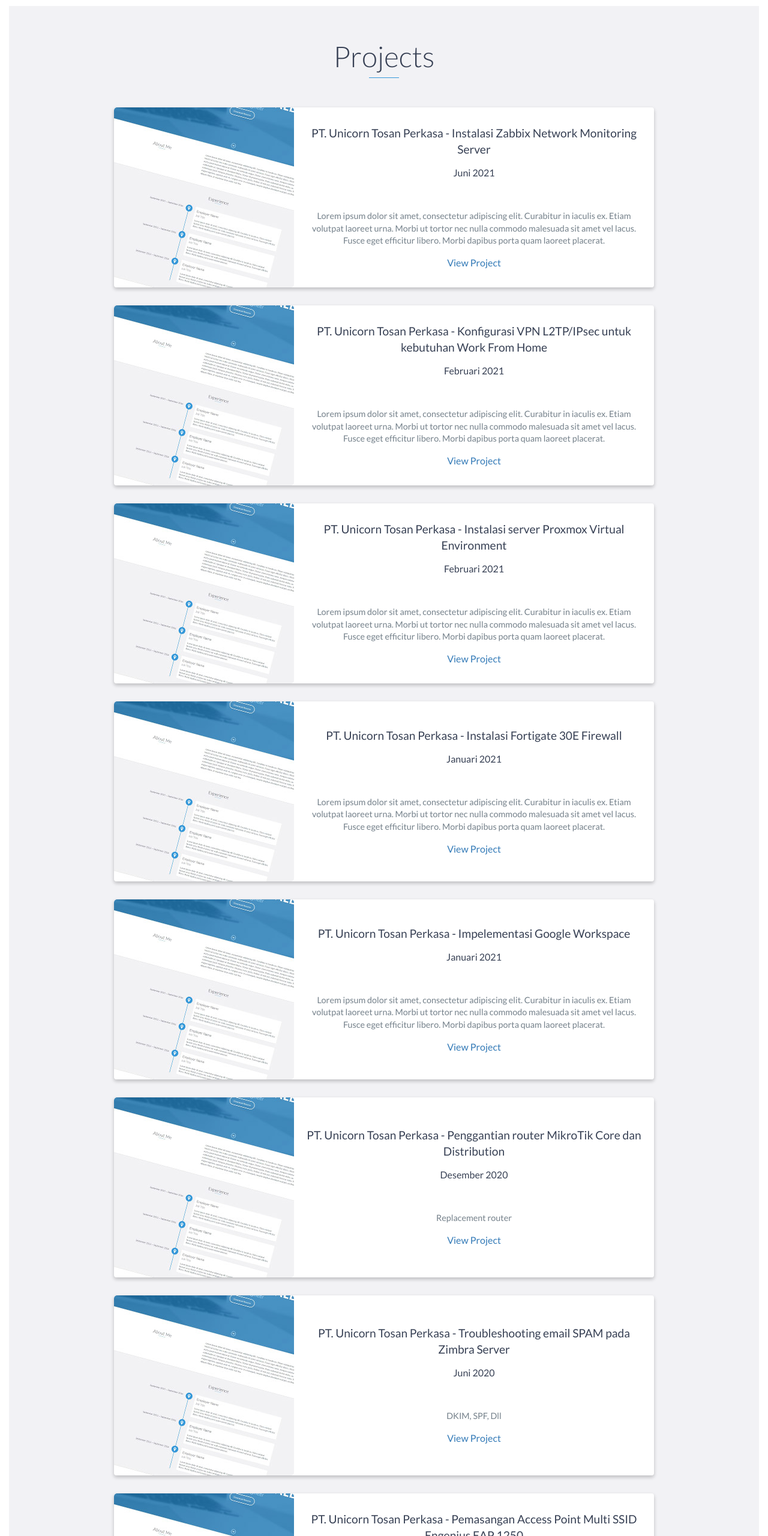
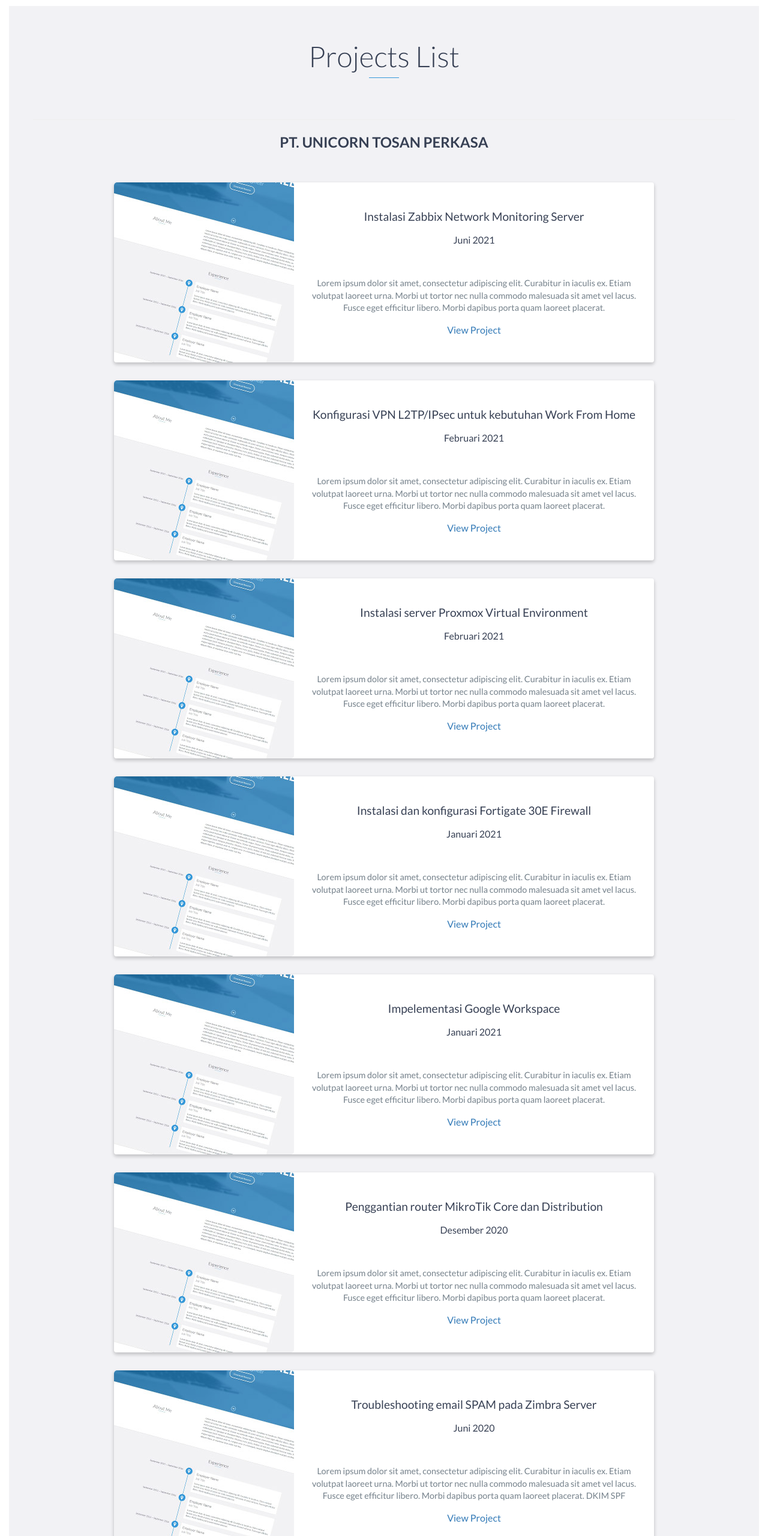
Before and after one commit to taufiqpsumarna/portfolio_old, a website: page index.html in a window 1280 px wide. Shown: the part 3228-5788 px from the top of the page at 60% size. Drawn offline with nearby package versions, Linux system fonts and the light colour scheme.

Commit message:
Update
Pemisahan project berdasarkan tempat

```diff
--- a/css/styles.css
+++ b/css/styles.css
@@ -616,6 +616,7 @@
 	margin: 0 0 15px 0
 }
 
+
 .project-info p {
 	color: #74808a;
 	margin: 0 0 15px 0;
--- a/index.html
+++ b/index.html
@@ -182,16 +182,18 @@
 	</div>
 
     <div id="projects" class="background-alt">
-        <h2 class="heading">Projects</h2>
+        <h2 class="heading">Projects List</h2>
         <div class="container">
 		<div class="row">
+		<hr>
+		<h2>PT. UNICORN TOSAN PERKASA</h2>
                 <div class="project shadow-large">
                     <div class="project-image">
                         <img src="images/project.jpg" />
                     </div>
                     <!-- End .project-image -->
                     <div class="project-info">
-                        <h3>PT. Unicorn Tosan Perkasa - Instalasi Zabbix Network Monitoring Server</h3>
+                        <h3>Instalasi Zabbix Network Monitoring Server</h3>
 						<h2>Juni 2021</h2>
                         <p>
                             Lorem ipsum dolor sit amet, consectetur adipiscing elit. Curabitur in iaculis ex. Etiam volutpat laoreet urna. Morbi ut tortor nec nulla commodo malesuada sit amet vel lacus. Fusce eget efficitur libero. Morbi dapibus porta quam laoreet placerat.
@@ -206,7 +208,7 @@
                     </div>
                     <!-- End .project-image -->
                     <div class="project-info">
-                        <h3>PT. Unicorn Tosan Perkasa - Konfigurasi VPN L2TP/IPsec untuk kebutuhan Work From Home</h3>
+                        <h3>Konfigurasi VPN L2TP/IPsec untuk kebutuhan Work From Home</h3>
 						<h2>Februari 2021</h2>
                         <p>
                             Lorem ipsum dolor sit amet, consectetur adipiscing elit. Curabitur in iaculis ex. Etiam volutpat laoreet urna. Morbi ut tortor nec nulla commodo malesuada sit amet vel lacus. Fusce eget efficitur libero. Morbi dapibus porta quam laoreet placerat.
@@ -216,15 +218,13 @@
 					</div>
                     <!-- End .project-info -->
               <!-- End .project -->
-
-
                 <div class="project shadow-large">
                     <div class="project-image">
                         <img src="images/project.jpg" />
                     </div>
                     <!-- End .project-image -->
                     <div class="project-info">
-                        <h3>PT. Unicorn Tosan Perkasa - Instalasi server Proxmox Virtual Environment</h3>
+                        <h3>Instalasi server Proxmox Virtual Environment</h3>
 						<h2>Februari 2021</h2>
                         <p>
                             Lorem ipsum dolor sit amet, consectetur adipiscing elit. Curabitur in iaculis ex. Etiam volutpat laoreet urna. Morbi ut tortor nec nulla commodo malesuada sit amet vel lacus. Fusce eget efficitur libero. Morbi dapibus porta quam laoreet placerat.
@@ -239,7 +239,7 @@
                     </div>
                     <!-- End .project-image -->
                     <div class="project-info">
-                        <h3>PT. Unicorn Tosan Perkasa - Instalasi Fortigate 30E Firewall</h3>
+                        <h3>Instalasi dan konfigurasi Fortigate 30E Firewall</h3>
 						<h2>Januari 2021</h2>
                         <p>
                             Lorem ipsum dolor sit amet, consectetur adipiscing elit. Curabitur in iaculis ex. Etiam volutpat laoreet urna. Morbi ut tortor nec nulla commodo malesuada sit amet vel lacus. Fusce eget efficitur libero. Morbi dapibus porta quam laoreet placerat.
@@ -255,7 +255,7 @@
                     </div>
                     <!-- End .project-image -->
                     <div class="project-info">
-                        <h3>PT. Unicorn Tosan Perkasa - Impelementasi Google Workspace</h3>
+                        <h3>Impelementasi Google Workspace</h3>
 						<h2>Januari 2021</h2>
                         <p>
                             Lorem ipsum dolor sit amet, consectetur adipiscing elit. Curabitur in iaculis ex. Etiam volutpat laoreet urna. Morbi ut tortor nec nulla commodo malesuada sit amet vel lacus. Fusce eget efficitur libero. Morbi dapibus porta quam laoreet placerat.
@@ -265,44 +265,45 @@
 					</div>
                     <!-- End .project-info -->
 
-                <!-- End .project -->
                 <div class="project shadow-large">
                     <div class="project-image">
                         <img src="images/project.jpg" />
                     </div>
                     <!-- End .project-image -->
                     <div class="project-info">
-                        <h3>PT. Unicorn Tosan Perkasa - Penggantian router MikroTik Core dan Distribution</h3>
+                        <h3>Penggantian router MikroTik Core dan Distribution</h3>
 						<h2>Desember 2020</h2>
                         <p>
-                            Replacement router
+                            Lorem ipsum dolor sit amet, consectetur adipiscing elit. Curabitur in iaculis ex. Etiam volutpat laoreet urna. Morbi ut tortor nec nulla commodo malesuada sit amet vel lacus. Fusce eget efficitur libero. Morbi dapibus porta quam laoreet placerat.
                         </p>
                         <a href="project/project.html" target="_blank">View Project</a>
                     </div>
 					</div>
                     <!-- End .project-info -->
+
 					<div class="project shadow-large">
                     <div class="project-image">
                         <img src="images/project.jpg" />
                     </div>
                     <!-- End .project-image -->
                     <div class="project-info">
-                        <h3>PT. Unicorn Tosan Perkasa - Troubleshooting email SPAM pada Zimbra Server</h3>
+                        <h3>Troubleshooting email SPAM pada Zimbra Server</h3>
 						<h2>Juni 2020</h2>
                         <p>
-                            DKIM, SPF, Dll
+                            Lorem ipsum dolor sit amet, consectetur adipiscing elit. Curabitur in iaculis ex. Etiam volutpat laoreet urna. Morbi ut tortor nec nulla commodo malesuada sit amet vel lacus. Fusce eget efficitur libero. Morbi dapibus porta quam laoreet placerat. DKIM SPF
                         </p>
                         <a href="project/project.html" target="_blank">View Project</a>
                     </div>
 					</div>
                     <!-- End .project-info -->
+
                 <div class="project shadow-large">
                     <div class="project-image">
                         <img src="images/project.jpg" />
                     </div>
                     <!-- End .project-image -->
                     <div class="project-info">
-                        <h3>PT. Unicorn Tosan Perkasa - Pemasangan Access Point Multi SSID Engenius EAP 1250</h3>
+                        <h3>Pemasangan Access Point Multi SSID Engenius EAP 1250</h3>
 						<h2>Juni 2020</h2>
                         <p>
                             Lorem ipsum dolor sit amet, consectetur adipiscing elit. Curabitur in iaculis ex. Etiam volutpat laoreet urna. Morbi ut tortor nec nulla commodo malesuada sit amet vel lacus. Fusce eget efficitur libero. Morbi dapibus porta quam laoreet placerat.
@@ -319,7 +320,7 @@
                     </div>
                     <!-- End .project-image -->
                     <div class="project-info">
-                        <h3>PT. Unicorn Tosan Perkasa - Desain infrastruktur jaringan Work From Home</h3>
+                        <h3>Desain infrastruktur jaringan Work From Home</h3>
 						<h2>Januari 2020</h2>
                         <p>
                             Lorem ipsum dolor sit amet, consectetur adipiscing elit. Curabitur in iaculis ex. Etiam volutpat laoreet urna. Morbi ut tortor nec nulla commodo malesuada sit amet vel lacus. Fusce eget efficitur libero. Morbi dapibus porta quam laoreet placerat.
@@ -335,7 +336,7 @@
                     </div>
                     <!-- End .project-image -->
                     <div class="project-info">
-                        <h3>PT. Unicorn Tosan Perkasa - Optimalisasi Bandwidth Internet</h3>
+                        <h3>Optimalisasi Bandwidth Internet kantor</h3>
 						<h2>Januari 2020</h2>
                         <p>
                             Lorem ipsum dolor sit amet, consectetur adipiscing elit. Curabitur in iaculis ex. Etiam volutpat laoreet urna. Morbi ut tortor nec nulla commodo malesuada sit amet vel lacus. Fusce eget efficitur libero. Morbi dapibus porta quam laoreet placerat.
@@ -351,7 +352,7 @@
                     </div>
                     <!-- End .project-image -->
                     <div class="project-info">
-                        <h3>PT. Unicorn Tosan Perkasa - Desain ruangan video conference</h3>
+                        <h3>Desain infrastruktur kebutuhan video conference room</h3>
 						<h2>Desember 2019</h2>
                         <p>
                             Lorem ipsum dolor sit amet, consectetur adipiscing elit. Curabitur in iaculis ex. Etiam volutpat laoreet urna. Morbi ut tortor nec nulla commodo malesuada sit amet vel lacus. Fusce eget efficitur libero. Morbi dapibus porta quam laoreet placerat.
@@ -361,6 +362,9 @@
 					</div>
                    <!-- End .project-info -->
                 <!-- End .project -->
+				<hr>
+				<h2>FREELANCE</h2>
+
                 <div class="project shadow-large">
                     <div class="project-image">
                         <img src="images/project.jpg" />
@@ -377,13 +381,16 @@
 					 </div>
                     <!-- End .project-info -->
                 <!-- End .project -->
+
+				<hr>
+				<h2>SMKN 2 BALEENDAH</h2>
                 <div class="project shadow-large">
                     <div class="project-image">
                         <img src="images/project.jpg" />
                     </div>
                     <!-- End .project-image -->
                     <div class="project-info">
-                        <h3>SMKN 2 BALEENDAH - Pembuatan Server VOIP trixbox</h3>
+                        <h3>Pembuatan Server VOIP trixbox</h3>
 						<h2>April 2019</h2>
                         <p>
                             Lorem ipsum dolor sit amet, consectetur adipiscing elit. Curabitur in iaculis ex. Etiam volutpat laoreet urna. Morbi ut tortor nec nulla commodo malesuada sit amet vel lacus. Fusce eget efficitur libero. Morbi dapibus porta quam laoreet placerat.
@@ -393,6 +400,9 @@
 					 </div>
                     <!-- End .project-info -->
                 <!-- End .project -->
+
+
+				<h1>CV. LINTAS OPSI GRADASI INFORMATIKA</h1>
                 <div class="project shadow-large">
                     <div class="project-image">
                         <img src="images/project.jpg" />
@@ -412,6 +422,7 @@
             </div>
         </div>
     </div>
+
     <!-- End #projects -->
 
     <div id="skills">
```
Lines whose indentation alone changed are shown as unchanged.
